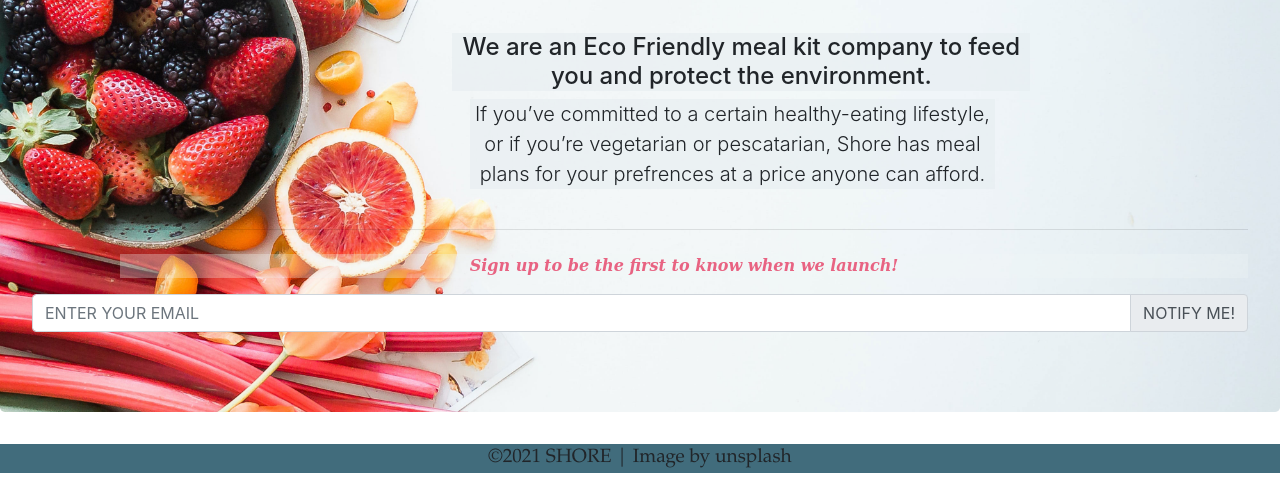
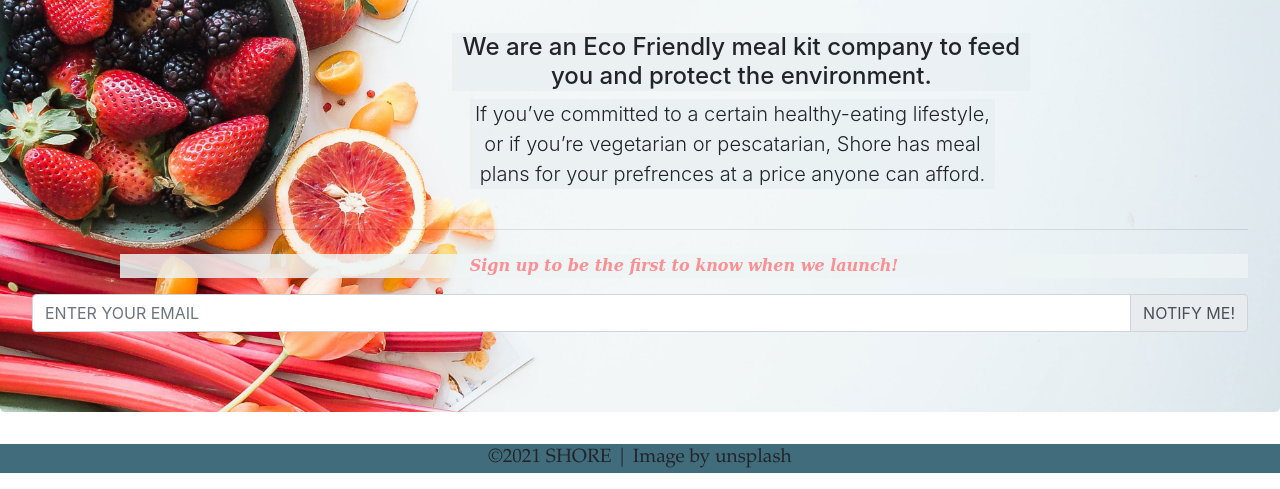
Before and after one commit to IzzayI/Groupweb_Shore, a plain HTML site: page index.html in a window 1280 px wide. Shown: the part 332-821 px from the top of the page. Drawn offline with Linux system fonts and the light colour scheme.

Commit message:
CTA text color background changed

```diff
--- a/css/style.css
+++ b/css/style.css
@@ -61,12 +61,12 @@ header {
 #CTA {
     font-family: Constantia, "Lucida Bright", "DejaVu Serif", Georgia, serif;
     font-style: italic;
-    font-weight: bold;
+    font-weight: bolder;
     text-align: center;
     margin-left: 88px;
-    background-color: rgba(239,245,245,0.31);
+    background-color: rgba(239,245,245,0.84);
     background-repeat: repeat-x;
-    color: rgba(232,99,130,1.00);
+    color: rgba(250,143,148,1.00);
 }
 
 footer {
```
